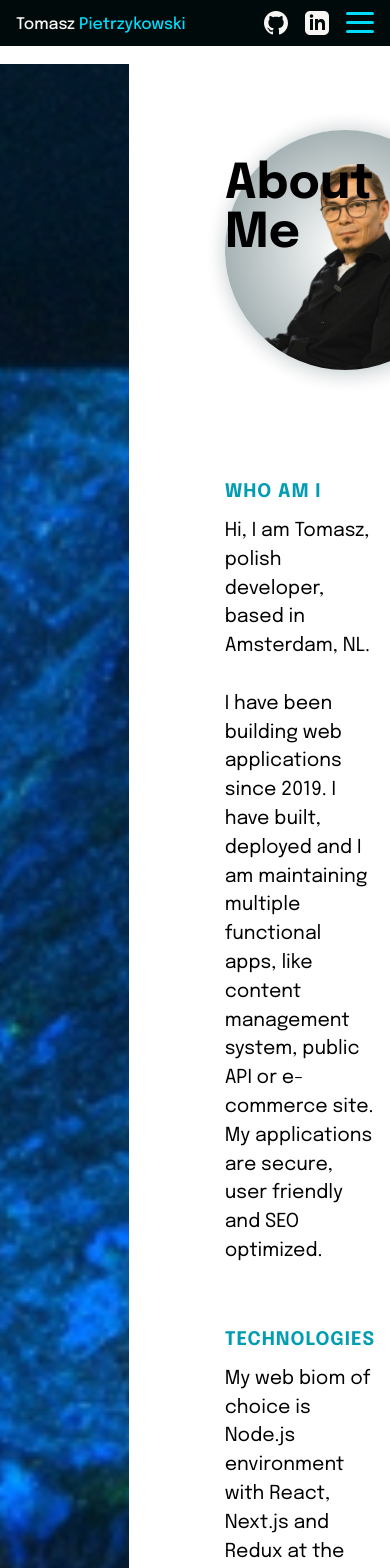
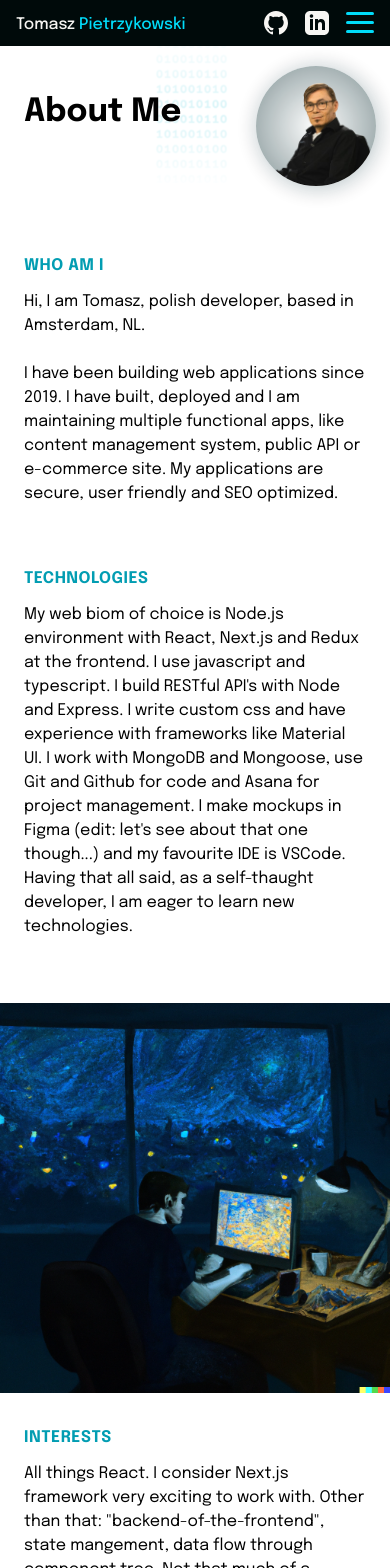
Before and after one commit to TomaszPietrzykowski/portfolio-next, a Next.js app: page /about in a window 390 px wide. Shown: the top 1568 px of the page. Built offline with nearby package versions, Linux system fonts and the light colour scheme.

Commit message:
about page styled for mobile

```diff
--- a/pages/about/index.js
+++ b/pages/about/index.js
@@ -1,5 +1,6 @@
 import styles from '../../styles/About.module.css'
 import Link from 'next/link'
+import Image from 'next/image'
 
 const About = () => {
   return (
@@ -18,6 +19,7 @@ const About = () => {
           management system, public API or e-commerce site. My applications are
           secure, user friendly and SEO optimized.
         </p>
+
         <h3 className={styles.subtitle}>technologies</h3>
         <p>
           My web biom of choice is Node.js environment with React, Next.js and
@@ -29,6 +31,15 @@ const About = () => {
           though...) and my favourite IDE is VSCode. Having that all said, as a
           self-thaught developer, I am eager to learn new technologies.
         </p>
+        <div className={styles.imgMobile}>
+          <Image
+            src='/about-me.png'
+            alt='developer behind pc -  van goghs starry night style painting'
+            width={680}
+            height={680}
+            className={styles.image}
+          />
+        </div>
         <h3 className={styles.subtitle}>interests</h3>
         <p>
           All things React. I consider Next.js framework very exciting to work
--- a/styles/About.module.css
+++ b/styles/About.module.css
@@ -6,7 +6,7 @@
 }
 .imageContainer {
   height: 100%;
-    background-image: url("../public/about-me.png");
+  background-image: url('../public/about-me.png');
   background-size: cover;
   background-repeat: no-repeat;
   background-position: center;
@@ -28,7 +28,7 @@
 }
 .titleWrapper::before {
   position: absolute;
-    content: "";
+  content: '';
   z-index: 0;
 
   top: -4rem;
@@ -37,26 +37,26 @@
   height: 16rem;
   width: 8rem;
 
-    background-image: url("../public/decorator-light.png");
+  background-image: url('../public/decorator-light.png');
   background-size: cover;
   background-repeat: no-repeat;
   background-position: center;
-    opacity: .3;
+  opacity: 0.3;
 }
 .titleWrapper::after {
-    content: "";
+  content: '';
   position: absolute;
   top: -30px;
   right: -90px;
   height: 240px;
   width: 240px;
-    background-image: url("/avatar.png");
+  background-image: url('/avatar.png');
   background-size: cover;
   background-repeat: no-repeat;
   background-position: center;
   border-radius: 50%;
-    opacity: .95;
-    box-shadow: 2px 2px 22px var(--shadow01)
+  opacity: 0.95;
+  box-shadow: 2px 2px 22px var(--shadow01);
 }
 .subtitle {
   text-transform: uppercase;
@@ -64,10 +64,6 @@
   margin-bottom: 1rem;
   color: var(--accent03);
 }
-
-/* .content {
-    outline: 1px solid green;
-} */
 .content p {
   font-size: 1.2rem;
   line-height: 1.5;
@@ -81,3 +77,103 @@
   color: var(--accent01);
   text-decoration: underline;
 }
+.imgMobile {
+  display: none;
+}
+
+/*
+ *   Responsive -------------------------------------
+ */
+
+@media (max-width: 1200px) {
+  .content {
+    padding: 6rem 2rem;
+  }
+  .titleWrapper::after {
+    top: -30px;
+    right: -10px;
+    height: 240px;
+    width: 240px;
+  }
+}
+@media (max-width: 900px) {
+  .container {
+    margin-top: 3.5rem;
+    grid-template-columns: 25% 75%;
+  }
+  .content {
+    padding: 4rem 1.5rem;
+  }
+  .titleWrapper::before {
+    top: -4rem;
+    left: 10rem;
+
+    height: 12rem;
+    width: 6rem;
+    opacity: 0.2;
+  }
+  .titleWrapper::after {
+    top: -30px;
+    right: -10px;
+    height: 200px;
+    width: 200px;
+  }
+  .title {
+    margin: 0 0 10rem 0;
+    font-size: 2.6rem;
+  }
+  .subtitle {
+    font-size: 1rem;
+    letter-spacing: 0.5px;
+    margin-bottom: 1rem;
+  }
+  .content p {
+    font-size: 1rem;
+    margin-bottom: 4rem;
+  }
+}
+@media (max-width: 680px) {
+  .container {
+    margin-top: 3rem;
+    grid-template-columns: 100%;
+  }
+  .content {
+    padding: 3rem 1.5rem;
+  }
+  .imageContainer {
+    display: none;
+  }
+  .title {
+    margin: 0 0 8rem 0;
+    font-size: 2.2rem;
+  }
+  .titleWrapper::after {
+    top: -30px;
+    right: -10px;
+    height: 160px;
+    width: 160px;
+  }
+  .titleWrapper::before {
+    top: -4rem;
+    left: 8rem;
+
+    height: 10rem;
+    width: 5rem;
+    opacity: 0.2;
+  }
+  .imgMobile {
+    display: block;
+    margin: 0rem -1.5rem 2rem;
+  }
+}
+@media (max-width: 420px) {
+  .title {
+    font-size: 2rem;
+  }
+  .titleWrapper::after {
+    top: -30px;
+    right: -10px;
+    height: 120px;
+    width: 120px;
+  }
+}
--- a/styles/Layout.module.css
+++ b/styles/Layout.module.css
@@ -6,7 +6,7 @@
   background-color: rgba(0, 10, 10, 1);
   color: var(--isabelline);
   z-index: 3000;
-  padding: .9rem 0;
+  padding: 0.9rem 0;
 }
 
 .nav {
@@ -18,7 +18,7 @@
 }
 .hamburger {
   display: none;
-  padding: 0 .5rem .3rem .5rem;
+  padding: 0 0.5rem 0.3rem 0.5rem;
 }
 .hamburgerIcon,
 .hamburgerIcon::after,
@@ -31,12 +31,12 @@
 }
 .hamburgerIcon::before {
   position: absolute;
-  content: "";
+  content: '';
   top: -9px;
 }
 .hamburgerIcon::after {
   position: absolute;
-  content: "";
+  content: '';
   top: 9px;
 }
 .nav a {
@@ -99,13 +99,13 @@
    Responsive
 */
 
-@media(max-width: 900px) {
+@media (max-width: 900px) {
   .flex {
     padding: 0rem 1.5rem;
   }
   .nav {
     font-weight: 500;
-    font-size: .9rem;
+    font-size: 0.9rem;
   }
   .nav a {
     padding: 0.5rem;
@@ -113,7 +113,7 @@
   .logo {
     font-size: 1.2rem;
     font-weight: 500;
-    padding-left: .5rem;
+    padding-left: 0.5rem;
   }
 
   .nav svg {
@@ -121,8 +121,7 @@
   }
 }
 
-@media(max-width: 680px) {
-
+@media (max-width: 680px) {
   .nav li:nth-of-type(1),
   .nav li:nth-of-type(2),
   .nav li:nth-of-type(3),
@@ -144,13 +143,13 @@
     font-weight: 500;
   }
   .navbar {
-    padding: .7rem .5rem .5rem 1rem;
+    padding: 0.7rem 0.5rem 0.5rem 1rem;
   }
 }
 
-@media(max-width: 420px) {
+@media (max-width: 420px) {
   .navbar {
-    padding: .7rem .5rem .5rem .5rem;
+    padding: 0.7rem 0.5rem 0.5rem 0.5rem;
   }
 }
 
@@ -163,8 +162,7 @@
   display: flex;
   align-items: center;
   justify-content: center;
-  /* background-color: black; */
-  background: linear-gradient(217deg, var(--bg-dark02), rgba(0,0,0,1) 100%);
+  background: linear-gradient(217deg, var(--bg-dark02), rgba(0, 0, 0, 1) 100%);
 
   padding: 1rem 0;
 }
@@ -177,8 +175,8 @@
 }
 
 .footerNav li {
-  padding: .1rem 1rem;
-  font-size: .9rem;
+  padding: 0.1rem 1rem;
+  font-size: 0.9rem;
   border-right: 1px solid white;
   color: rgb(255, 255, 255);
 }
@@ -195,26 +193,23 @@
  *  Responsive footer
  */
 
-@media(max-width: 900px) {
+@media (max-width: 900px) {
   .footerContainer {
-    padding: .8rem 0;
+    padding: 0.8rem 0;
   }
   .footerNav li {
-    padding: 0 .5rem;
-    /* font-size: .8rem; */
+    padding: 0 0.5rem;
   }
 }
-/*
-@media(max-width: 680px) {
-  .navbar {
-    padding: .7rem .5rem .5rem 1rem;;
-  }
-} */
 
-@media(max-width: 420px) {
+@media (max-width: 680px) {
   .footerContainer {
     justify-content: flex-start;
-    background: linear-gradient(217deg, var(--bg-dark02), rgba(0,0,0,1) 100%);
+    background: linear-gradient(
+      217deg,
+      var(--bg-dark02),
+      rgba(0, 0, 0, 1) 100%
+    );
     padding: 1rem;
     position: relative;
   }
@@ -225,7 +220,7 @@
     justify-content: flex-start;
   }
   .footerNav li {
-    padding: .4rem .5rem;
+    padding: 0.4rem 0.5rem;
     border-right: none;
   }
   .footerNav li:nth-of-type(5),
```
Lines whose indentation alone changed are shown as unchanged.
